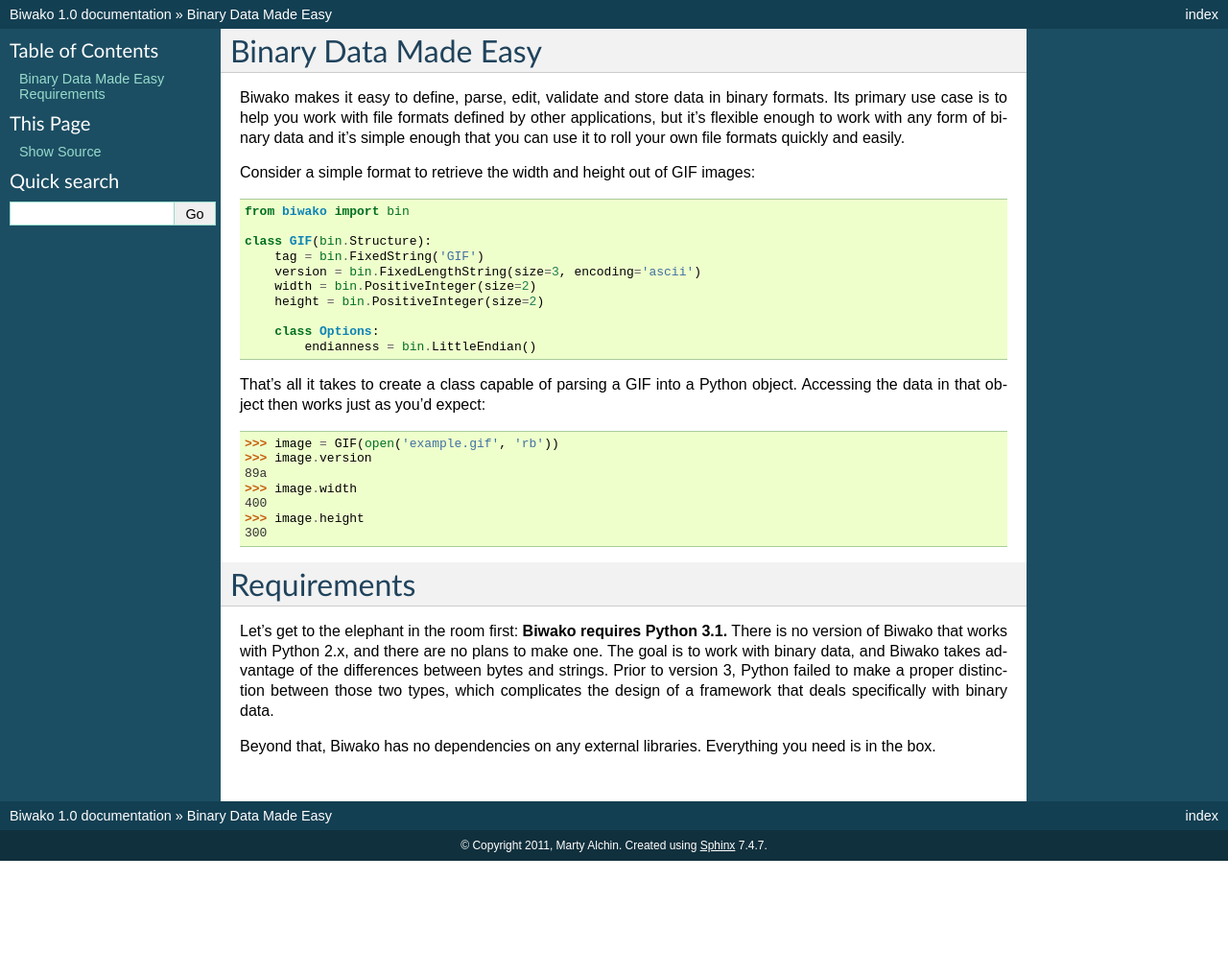
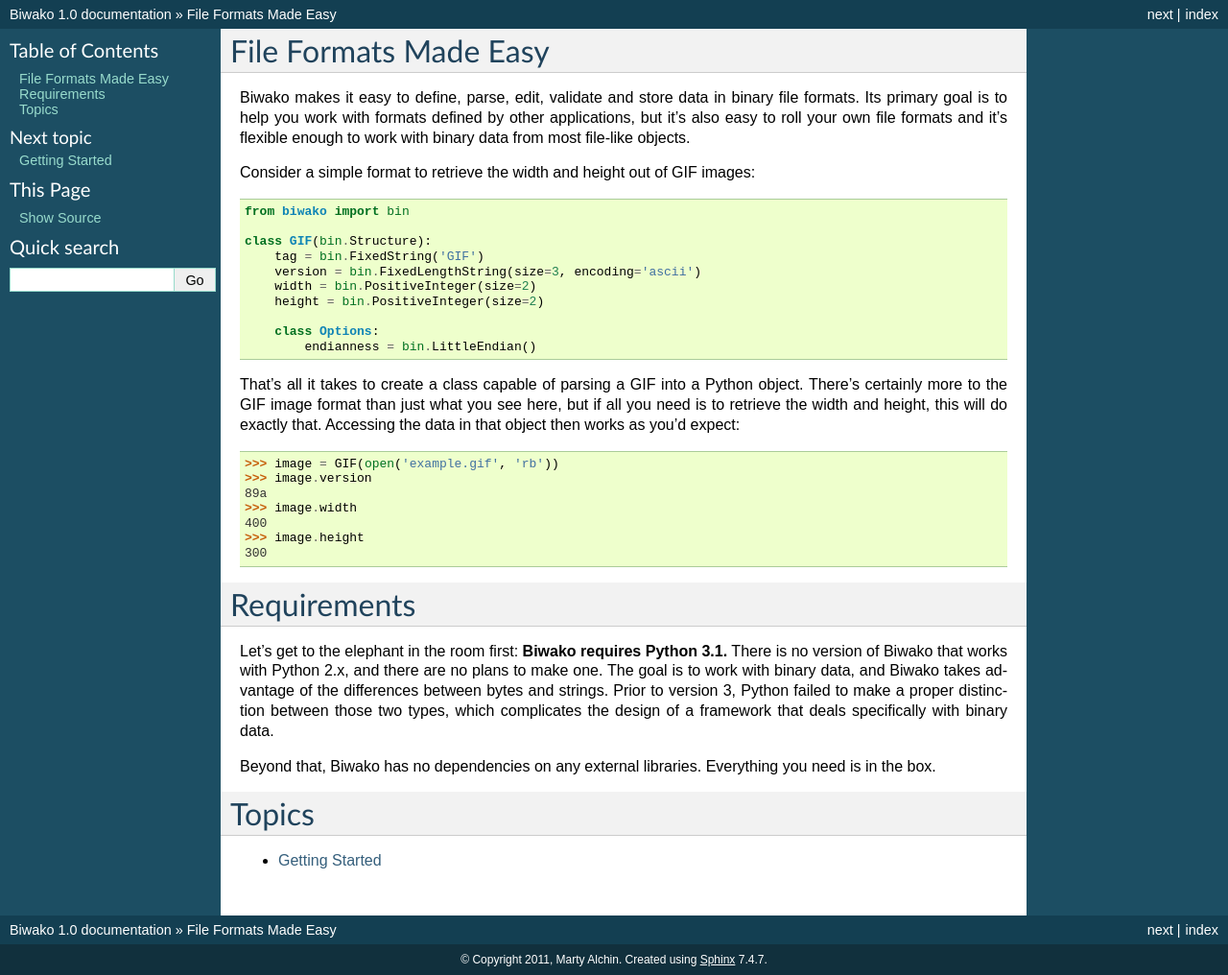
Before and after one commit to gulopine/steel, a Sphinx documentation site: the page built from docs/index.rst, in a window 1280 px wide. Shown: the whole page at 96% size. Built offline with Sphinx 7.4.7, drawn with Linux system fonts in a browser that asks for light colours; before the commit the page ends 900 px from its top, so only the background shows below that; some of the changed lines change nothing that is shown.

Commit message:
More documentation

```diff
--- /dev/null
+++ b/docs/getting-started.rst
@@ -0,0 +1,86 @@
+Getting Started
+===============
+
+Most of the tools you'll need for describing a file format can be found in the
+:mod:`biwako.bin` namespace. It's typically best to import :mod:`~biwako.bin`
+directly, so the name is kept short in all your references to it throughout
+the module.
+
+::
+
+  from biwako import bin
+
+Many different classes are available in this namespace, but you'll spend most
+of your time working with two different types: structures and fields. The most
+basic structure is simply called :class:`~biwako.bin.base.Structure`, and it
+works using a declarative approach. To start off, simply subclass `Structure`.
+
+::
+
+  class GIF(bin.Structure):
+      pass
+
+Inside that class, you can define any number of fields and methods, which will
+control how files are parsed and saved. For a GIF image, the first piece of
+data is a static string tag, ``"GIF"``, which is followed by a three-character
+string containing the version number of the format used to save the file.
+
+Because the first string, ``"GIF"`` is always the same across all files that
+use this format, it can use a :class:`~biwako.bin.fields.strings.FixedString`.
+This type of field will always check for the specific string and will consider
+the file to be invalid if any other string is found.
+
+The version string is similar, but it can be one of a couple different values,
+depending on the file used. Because the length of the string is known, though,
+it can be specified as a :class:`~biwako.bin.fields.strings.FixedLengthString`.
+This field will read in the specified number of bytes and convert them to a
+native string using the encoding provided.
+
+::
+
+  class GIF(bin.Structure):
+      tag = bin.FixedString('GIF')
+      version = bin.FixedLengthString(size=3, encoding='ascii')
+
+The width and height are eaiser to describe, because they're simply numbers,
+and they're represented as :class:`~biwako.bin.fields.numbers.Integer` fields.
+Since numbers can come in a few different sizes, you must specify how many
+bytes are used to store the number, so that it can be processed correctly.
+Each of the numbers for the image dimensions in a GIF file are stored in two
+bytes, and because there can never be a negative value in either dimension,
+you simply specify that the values should never be processed as signed numbers.
+
+::
+
+  class GIF(bin.Structure):
+      tag = bin.FixedString('GIF')
+      version = bin.FixedLengthString(size=3, encoding='ascii')
+      width = bin.Integer(size=2, signed=False)
+      height = bin.Integer(size=2, signed=False)
+
+The one remaining detail for this simple format is that, when numbers span more
+than one byte, different systems keep track of those bytes in different orders.
+Most computers these days work as big-endian systems, where the most significant
+byte comes first, but GIF was specified to use the little-endian format, where
+the least significant byte is stored first. In order to decode numbers properly,
+this endianness specification must also be included in the class definition.
+
+Unlike most details of fields, though, endianness is typically the same
+throughout the entire file, so it doesn't make much sense to include it on each
+and every field. Instead, you can provide an :class:`Options` class inside your
+main class definition and include the endianness there. The class you'll need
+to instantiate is also available from the :mod:`~biwako.bin` namespace, and
+it's appropriately named :class:`~biwako.bin.fields.numbers.LittleEndian`.
+
+::
+
+  class GIF(bin.Structure):
+      tag = bin.FixedString('GIF')
+      version = bin.FixedLengthString(size=3, encoding='ascii')
+      width = bin.Integer(size=2, signed=False)
+      height = bin.Integer(size=2, signed=False)
+
+      class Options:
+        endianness = bin.LittleEndian()
+
+And that's it!
--- a/docs/index.rst
+++ b/docs/index.rst
@@ -1,16 +1,10 @@
-.. Biwako documentation master file, created by
-   sphinx-quickstart on Tue Jan 11 22:01:13 2011.
-   You can adapt this file completely to your liking, but it should at least
-   contain the root `toctree` directive.
-
-Binary Data Made Easy
-=====================
+File Formats Made Easy
+======================
 
 Biwako makes it easy to define, parse, edit, validate and store data in binary
-formats. Its primary use case is to help you work with file formats defined by
-other applications, but it's flexible enough to work with any form of binary
-data and it's simple enough that you can use it to roll your own file formats
-quickly and easily.
+file formats. Its primary goal is to help you work with formats defined by
+other applications, but it's also easy to roll your own file formats and it's
+flexible enough to work with binary data from most file-like objects.
 
 Consider a simple format to retrieve the width and height out of GIF images::
 
@@ -26,7 +20,9 @@
           endianness = bin.LittleEndian()
 
 That's all it takes to create a class capable of parsing a GIF into a Python
-object. Accessing the data in that object then works just as you'd expect::
+object. There's certainly more to the GIF image format than just what you see
+here, but if all you need is to retrieve the width and height, this will do
+exactly that. Accessing the data in that object then works as you'd expect::
 
   >>> image = GIF(open('example.gif', 'rb'))
   >>> image.version
@@ -49,8 +45,12 @@
 Beyond that, Biwako has no dependencies on any external libraries. Everything
 you need is in the box.
 
-.. Topics
-.. ======
+Topics
+======
 
 .. toctree::
    :maxdepth: 2
+
+   getting-started
+..   structures
+..   fields
```
